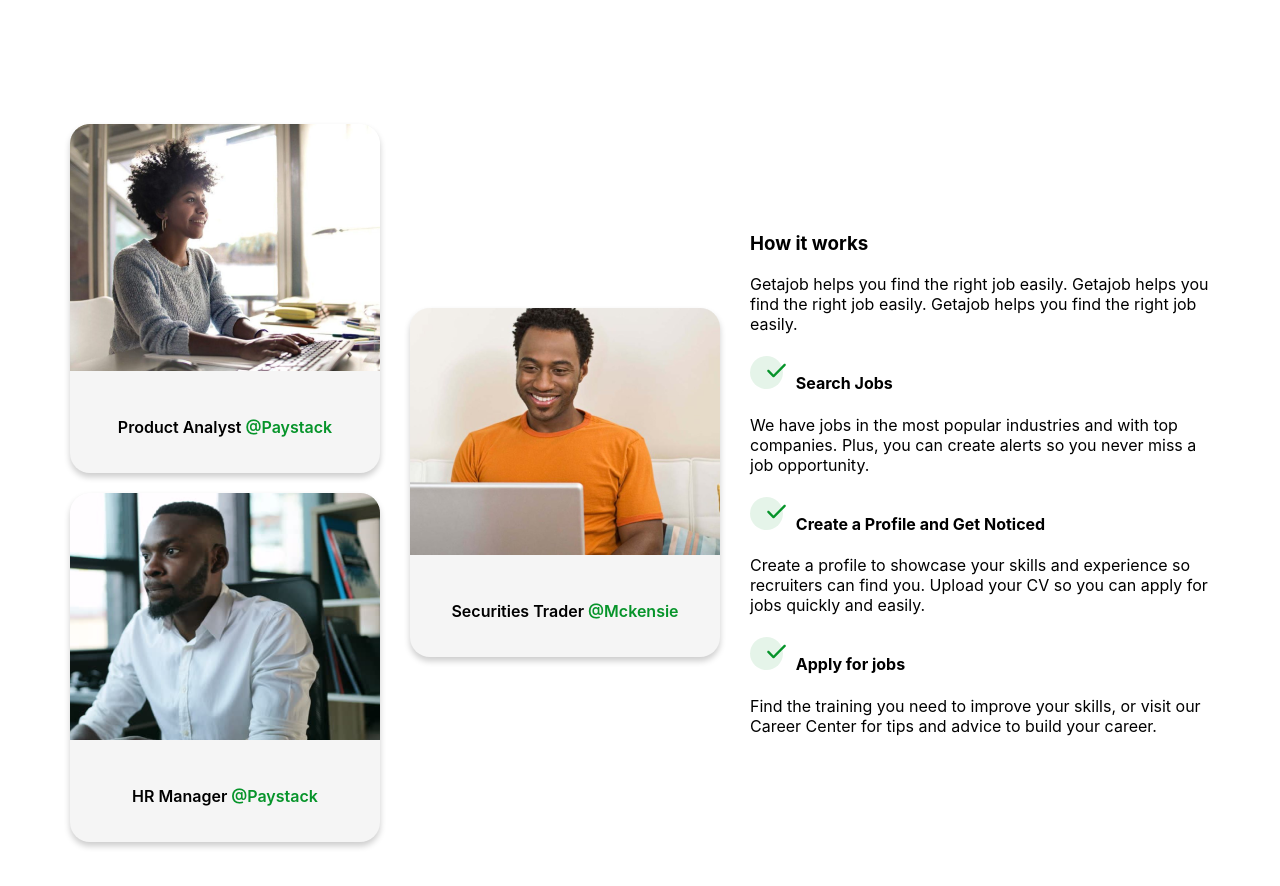
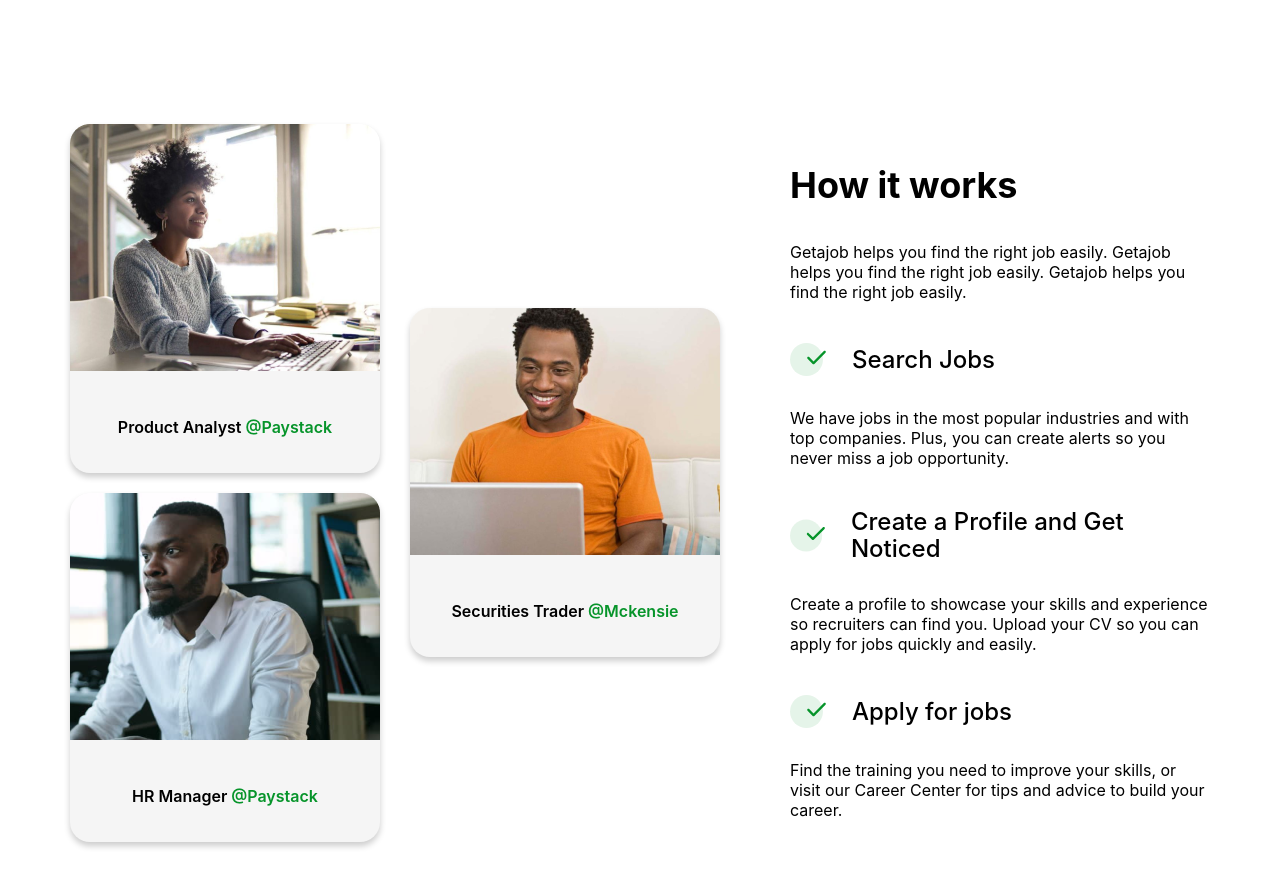
Before and after one commit to Godbrand0/getajob, a React (Create React App) app: page / in a window 1280 px wide. Shown: the part 1380-2266 px from the top of the page. Built offline with nearby package versions, Linux system fonts and the light colour scheme.

Commit message:
updated app styles and work.jsx

```diff
--- a/src/App.css
+++ b/src/App.css
@@ -167,7 +167,7 @@ nav {
   justify-content: space-between;
   align-items: center;
   margin: 150px 70px;
-  gap: 30px;
+  gap: 70px;
 }
 .image_container {
   display: flex;
@@ -180,3 +180,19 @@ nav {
   flex-direction: column;
   gap: 20px;
 }
+.work_detail {
+  margin-top: 40px;
+}
+.work_details h3 {
+  font-size: 36px;
+  font-weight: 700;
+  line-height: 41px;
+}
+.work_detail h4 {
+  font-size: 24px;
+  font-weight: 500;
+  line-height: 27px;
+  display: flex;
+  align-items: center;
+  gap: 20px;
+}
--- a/src/components/work.jsx
+++ b/src/components/work.jsx
@@ -22,22 +22,22 @@ export default function Work() {
 
         <Image source={mask} content="Securities Trader" place="@Mckensie" />
       </div>
-      <div>
+      <div className="work_details">
         <h3>How it works</h3>
         <Paragraph text="Getajob helps you find the right job easily. Getajob helps you find the right job easily. Getajob helps you find the right job easily." />
-        <div>
+        <div className="work_detail">
           <h4>
             <Check /> Search Jobs
           </h4>
           <Paragraph text="We have jobs in the most popular industries and with top companies. Plus, you can create alerts so you never miss a job opportunity." />
         </div>
-        <div>
+        <div className="work_detail">
           <h4>
             <Check /> Create a Profile and Get Noticed
           </h4>
           <Paragraph text="Create a profile to showcase your skills and experience so recruiters can find you. Upload your CV so you can apply for jobs quickly and easily." />
         </div>
-        <div>
+        <div className="work_detail">
           <h4>
             <Check /> Apply for jobs
           </h4>
```
